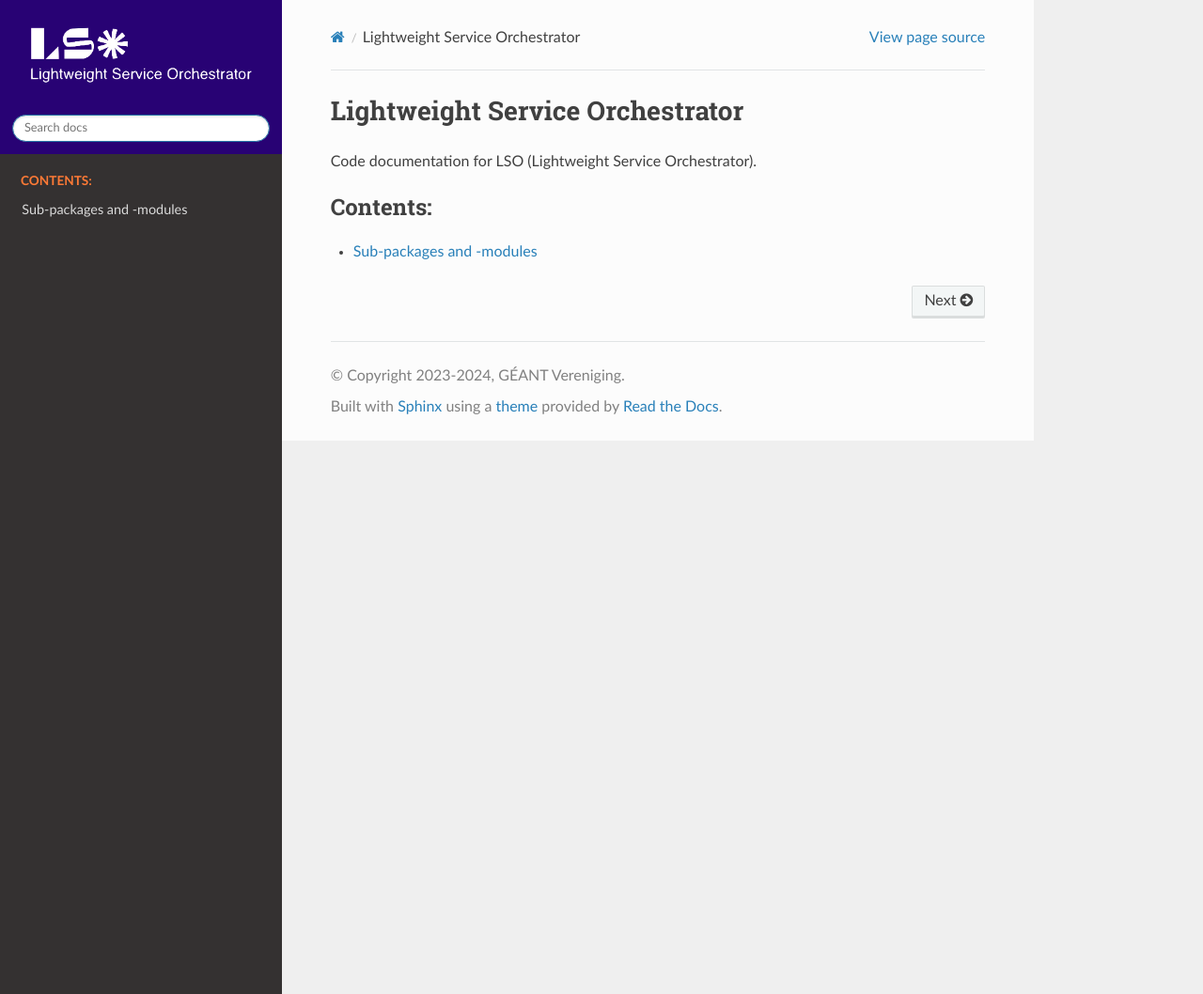
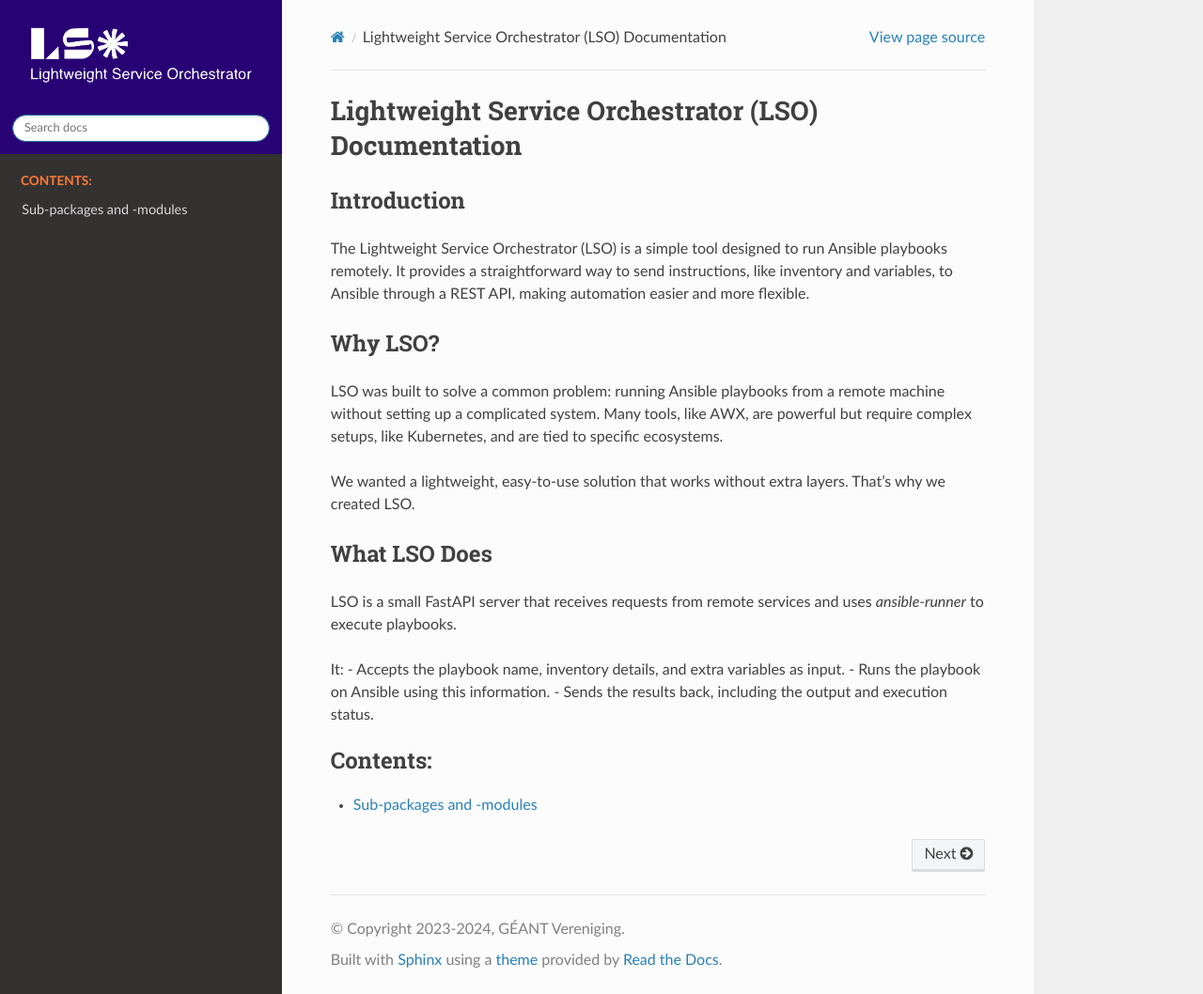
Before and after one commit to workfloworchestrator/lso, a Sphinx documentation site: the page built from docs/source/index.rst, in a window 1280 px wide and 1058 px high. Shown: the whole window at 94% size. Built offline with Sphinx 7.4.7 and the Read the Docs theme 3.1.0, drawn with Linux system fonts in a browser that asks for light colours; pages that are not in the unit, such as notebooks, are missing from menus.

Commit message:
Add an introduction about LSO to index.rst

```diff
--- a/docs/source/index.rst
+++ b/docs/source/index.rst
@@ -1,7 +1,31 @@
-Lightweight Service Orchestrator
-================================
+Lightweight Service Orchestrator (LSO) Documentation
+=====================================================
 
-Code documentation for LSO (Lightweight Service Orchestrator).
+Introduction
+------------
+
+The Lightweight Service Orchestrator (LSO) is a simple tool designed to run Ansible playbooks remotely.
+It provides a straightforward way to send instructions, like inventory and variables, to Ansible through
+a REST API, making automation easier and more flexible.
+
+Why LSO?
+--------
+
+LSO was built to solve a common problem: running Ansible playbooks from a remote machine without setting
+up a complicated system. Many tools, like AWX, are powerful but require complex setups, like Kubernetes,
+and are tied to specific ecosystems.
+
+We wanted a lightweight, easy-to-use solution that works without extra layers. That’s why we created LSO.
+
+What LSO Does
+-------------
+
+LSO is a small FastAPI server that receives requests from remote services and uses `ansible-runner` to execute playbooks.
+
+It:
+- Accepts the playbook name, inventory details, and extra variables as input.
+- Runs the playbook on Ansible using this information.
+- Sends the results back, including the output and execution status.
 
 .. toctree::
    :maxdepth: 1
```
